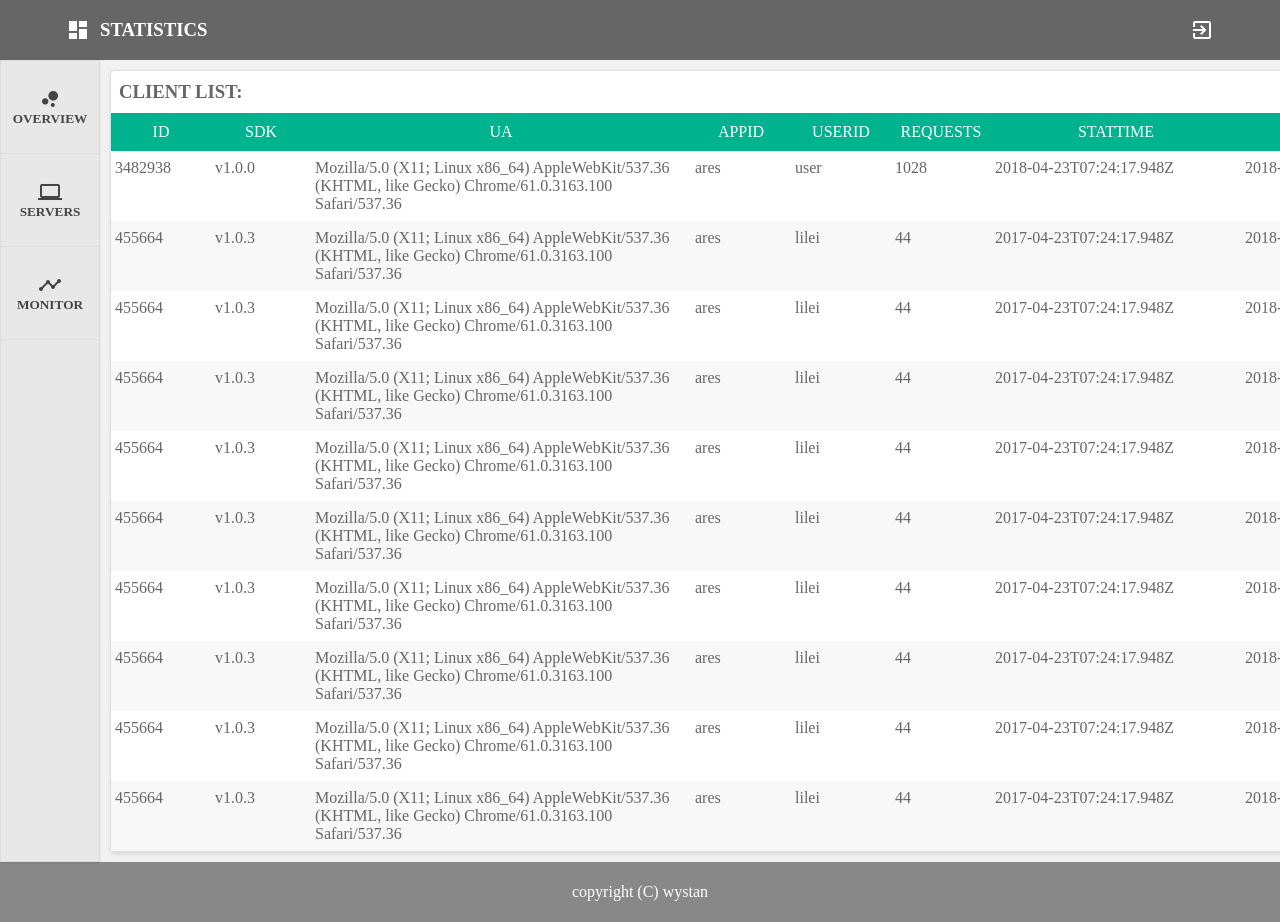
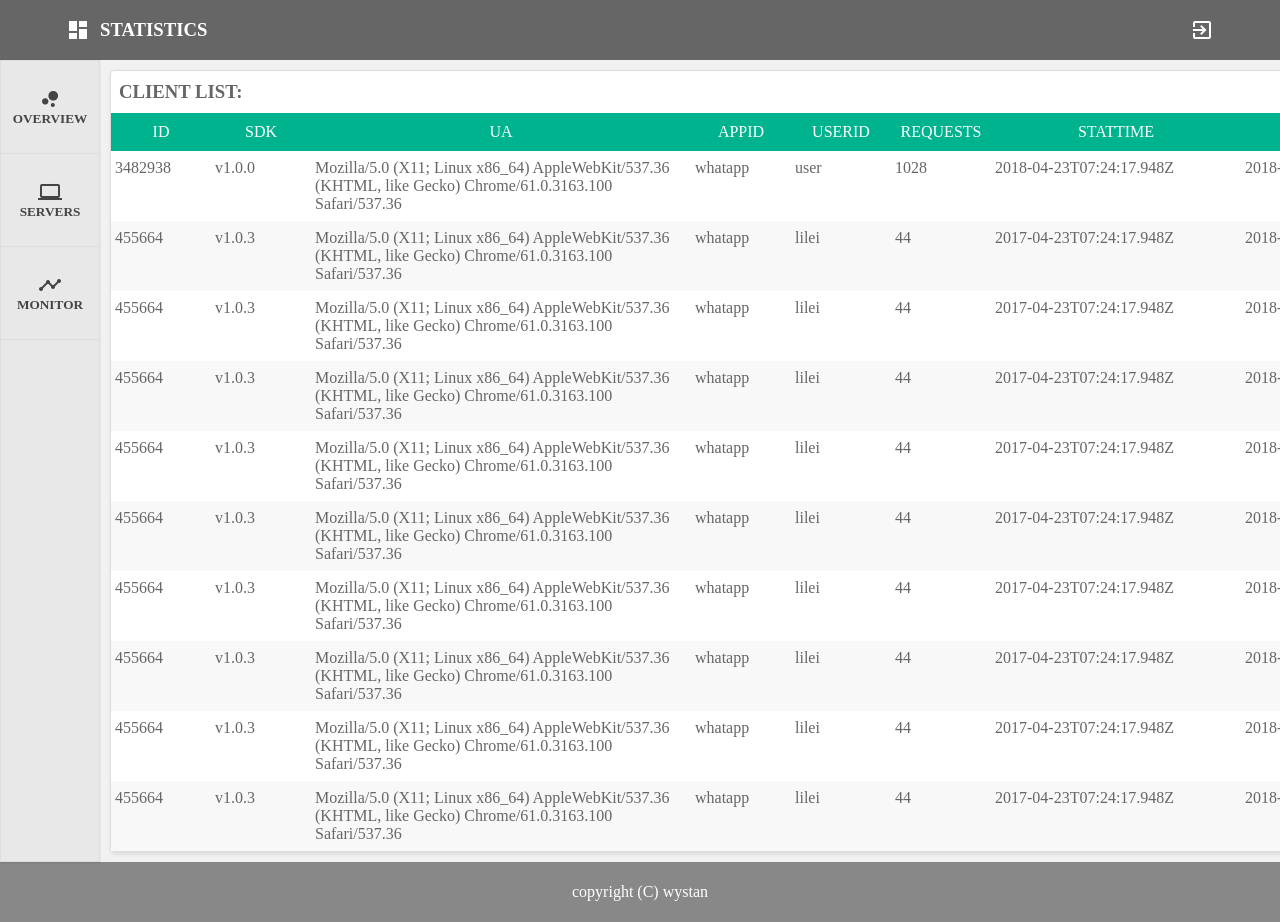
Before and after one commit to oswystan/dashboard, a website: page static/index.html in a window 1280 px wide. Shown: the top 922 px of the page. Drawn offline with Linux system fonts and the light colour scheme.

Commit message:
change appid

```diff
--- a/static/index.html
+++ b/static/index.html
@@ -372,7 +372,7 @@
                     <li class="client_body">3482938</li>
                     <li class="client_body">v1.0.0</li>
                     <li class="client_body">Mozilla/5.0 (X11; Linux x86_64) AppleWebKit/537.36 (KHTML, like Gecko) Chrome/61.0.3163.100 Safari/537.36</li>
-                    <li class="client_body">ares</li>
+                    <li class="client_body">whatapp</li>
                     <li class="client_body">user</li>
                     <li class="client_body">1028</li>
                     <li class="client_body">2018-04-23T07:24:17.948Z</li>
@@ -384,7 +384,7 @@
                     <li class="client_body">455664</li>
                     <li class="client_body">v1.0.3</li>
                     <li class="client_body">Mozilla/5.0 (X11; Linux x86_64) AppleWebKit/537.36 (KHTML, like Gecko) Chrome/61.0.3163.100 Safari/537.36</li>
-                    <li class="client_body">ares</li>
+                    <li class="client_body">whatapp</li>
                     <li class="client_body">lilei</li>
                     <li class="client_body">44</li>
                     <li class="client_body">2017-04-23T07:24:17.948Z</li>
@@ -396,7 +396,7 @@
                     <li class="client_body">455664</li>
                     <li class="client_body">v1.0.3</li>
                     <li class="client_body">Mozilla/5.0 (X11; Linux x86_64) AppleWebKit/537.36 (KHTML, like Gecko) Chrome/61.0.3163.100 Safari/537.36</li>
-                    <li class="client_body">ares</li>
+                    <li class="client_body">whatapp</li>
                     <li class="client_body">lilei</li>
                     <li class="client_body">44</li>
                     <li class="client_body">2017-04-23T07:24:17.948Z</li>
@@ -408,7 +408,7 @@
                     <li class="client_body">455664</li>
                     <li class="client_body">v1.0.3</li>
                     <li class="client_body">Mozilla/5.0 (X11; Linux x86_64) AppleWebKit/537.36 (KHTML, like Gecko) Chrome/61.0.3163.100 Safari/537.36</li>
-                    <li class="client_body">ares</li>
+                    <li class="client_body">whatapp</li>
                     <li class="client_body">lilei</li>
                     <li class="client_body">44</li>
                     <li class="client_body">2017-04-23T07:24:17.948Z</li>
@@ -420,7 +420,7 @@
                     <li class="client_body">455664</li>
                     <li class="client_body">v1.0.3</li>
                     <li class="client_body">Mozilla/5.0 (X11; Linux x86_64) AppleWebKit/537.36 (KHTML, like Gecko) Chrome/61.0.3163.100 Safari/537.36</li>
-                    <li class="client_body">ares</li>
+                    <li class="client_body">whatapp</li>
                     <li class="client_body">lilei</li>
                     <li class="client_body">44</li>
                     <li class="client_body">2017-04-23T07:24:17.948Z</li>
@@ -432,7 +432,7 @@
                     <li class="client_body">455664</li>
                     <li class="client_body">v1.0.3</li>
                     <li class="client_body">Mozilla/5.0 (X11; Linux x86_64) AppleWebKit/537.36 (KHTML, like Gecko) Chrome/61.0.3163.100 Safari/537.36</li>
-                    <li class="client_body">ares</li>
+                    <li class="client_body">whatapp</li>
                     <li class="client_body">lilei</li>
                     <li class="client_body">44</li>
                     <li class="client_body">2017-04-23T07:24:17.948Z</li>
@@ -444,7 +444,7 @@
                     <li class="client_body">455664</li>
                     <li class="client_body">v1.0.3</li>
                     <li class="client_body">Mozilla/5.0 (X11; Linux x86_64) AppleWebKit/537.36 (KHTML, like Gecko) Chrome/61.0.3163.100 Safari/537.36</li>
-                    <li class="client_body">ares</li>
+                    <li class="client_body">whatapp</li>
                     <li class="client_body">lilei</li>
                     <li class="client_body">44</li>
                     <li class="client_body">2017-04-23T07:24:17.948Z</li>
@@ -456,7 +456,7 @@
                     <li class="client_body">455664</li>
                     <li class="client_body">v1.0.3</li>
                     <li class="client_body">Mozilla/5.0 (X11; Linux x86_64) AppleWebKit/537.36 (KHTML, like Gecko) Chrome/61.0.3163.100 Safari/537.36</li>
-                    <li class="client_body">ares</li>
+                    <li class="client_body">whatapp</li>
                     <li class="client_body">lilei</li>
                     <li class="client_body">44</li>
                     <li class="client_body">2017-04-23T07:24:17.948Z</li>
@@ -468,7 +468,7 @@
                     <li class="client_body">455664</li>
                     <li class="client_body">v1.0.3</li>
                     <li class="client_body">Mozilla/5.0 (X11; Linux x86_64) AppleWebKit/537.36 (KHTML, like Gecko) Chrome/61.0.3163.100 Safari/537.36</li>
-                    <li class="client_body">ares</li>
+                    <li class="client_body">whatapp</li>
                     <li class="client_body">lilei</li>
                     <li class="client_body">44</li>
                     <li class="client_body">2017-04-23T07:24:17.948Z</li>
@@ -480,7 +480,7 @@
                     <li class="client_body">455664</li>
                     <li class="client_body">v1.0.3</li>
                     <li class="client_body">Mozilla/5.0 (X11; Linux x86_64) AppleWebKit/537.36 (KHTML, like Gecko) Chrome/61.0.3163.100 Safari/537.36</li>
-                    <li class="client_body">ares</li>
+                    <li class="client_body">whatapp</li>
                     <li class="client_body">lilei</li>
                     <li class="client_body">44</li>
                     <li class="client_body">2017-04-23T07:24:17.948Z</li>
```
